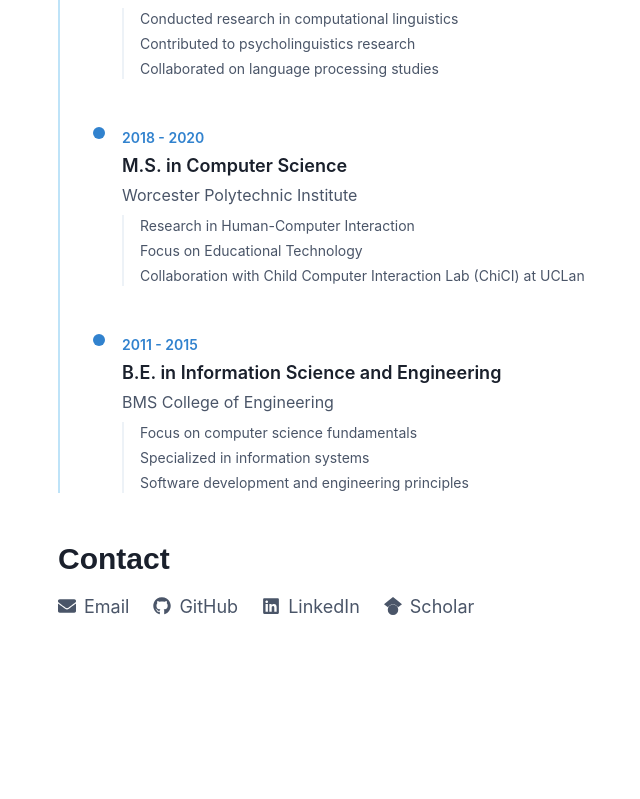
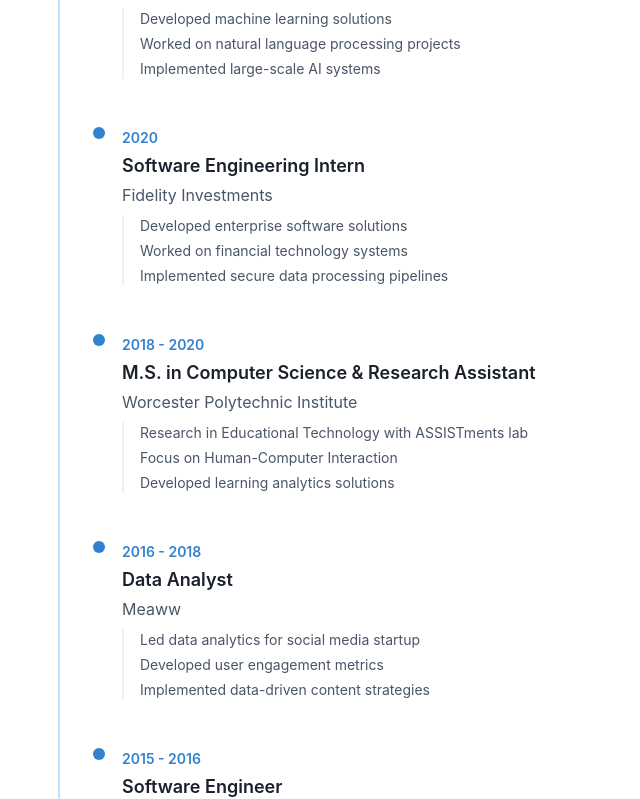
Before and after one commit to ash13/ash13.github.io, a React (Create React App) app: page / in a window 1280 px wide. Shown: the part 924-1723 px from the top of the page, without its empty margins (106-746 px from the left). Before the commit the page ends 1592 px from the top, so only its background shows below. Built offline with nearby package versions, Linux system fonts and the light colour scheme.

Commit message:
Update: Complete revision of professional timeline with accurate experience

```diff
--- a/src/components/Home.js
+++ b/src/components/Home.js
@@ -137,31 +137,64 @@ const Home = () => {
               subtitle="University of California, Santa Barbara"
               details={[
                 'Research focus on Computational Linguistics and Language Acquisition',
-                'Member of CPLS (Computational Psycholinguistics For Listening And Speaking) lab',
-                'Member of PRPL (Producing and Perceiving Language) lab',
-                'Research in heritage language complexity'
+                'Member of CPLS and PRPL labs',
+                'Working on heritage language complexity',
+                'Teaching Assistant for undergraduate linguistics courses'
               ]}
             />
 
             <TimelineItem
               year="2020 - 2021"
-              title="Research Assistant"
-              subtitle="The Meaning Lab, UC Irvine"
+              title="Applied Scientist"
+              subtitle="Amazon"
               details={[
-                'Conducted research in computational linguistics',
-                'Contributed to psycholinguistics research',
-                'Collaborated on language processing studies'
+                'Developed machine learning solutions',
+                'Worked on natural language processing projects',
+                'Implemented large-scale AI systems'
+              ]}
+            />
+
+            <TimelineItem
+              year="2020"
+              title="Software Engineering Intern"
+              subtitle="Fidelity Investments"
+              details={[
+                'Developed enterprise software solutions',
+                'Worked on financial technology systems',
+                'Implemented secure data processing pipelines'
               ]}
             />
 
             <TimelineItem
               year="2018 - 2020"
-              title="M.S. in Computer Science"
+              title="M.S. in Computer Science & Research Assistant"
               subtitle="Worcester Polytechnic Institute"
               details={[
-                'Research in Human-Computer Interaction',
-                'Focus on Educational Technology',
-                'Collaboration with Child Computer Interaction Lab (ChiCI) at UCLan'
+                'Research in Educational Technology with ASSISTments lab',
+                'Focus on Human-Computer Interaction',
+                'Developed learning analytics solutions'
+              ]}
+            />
+
+            <TimelineItem
+              year="2016 - 2018"
+              title="Data Analyst"
+              subtitle="Meaww"
+              details={[
+                'Led data analytics for social media startup',
+                'Developed user engagement metrics',
+                'Implemented data-driven content strategies'
+              ]}
+            />
+
+            <TimelineItem
+              year="2015 - 2016"
+              title="Software Engineer"
+              subtitle="Hewlett Packard R&D"
+              details={[
+                'Developed enterprise software solutions',
+                'Worked on R&D projects',
+                'Implemented innovative technology solutions'
               ]}
             />
 
@@ -170,9 +203,9 @@ const Home = () => {
               title="B.E. in Information Science and Engineering"
               subtitle="BMS College of Engineering"
               details={[
-                'Focus on computer science fundamentals',
-                'Specialized in information systems',
-                'Software development and engineering principles'
+                'Foundation in computer science and engineering',
+                'Focus on information systems',
+                'Software development fundamentals'
               ]}
             />
           </VStack>
```
